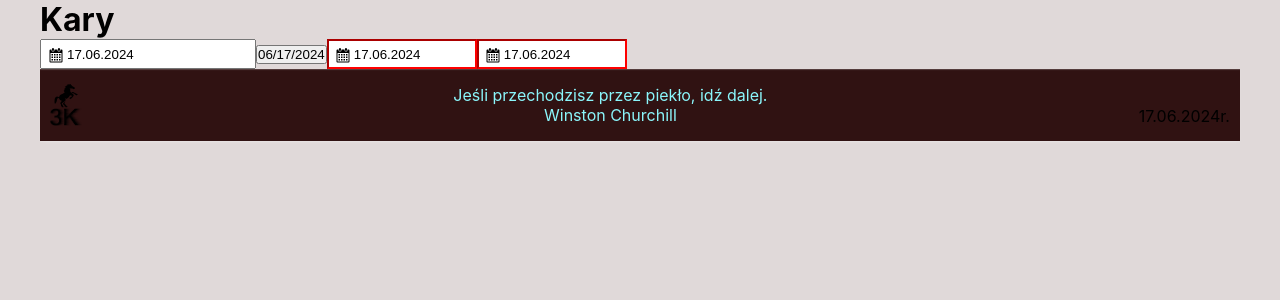
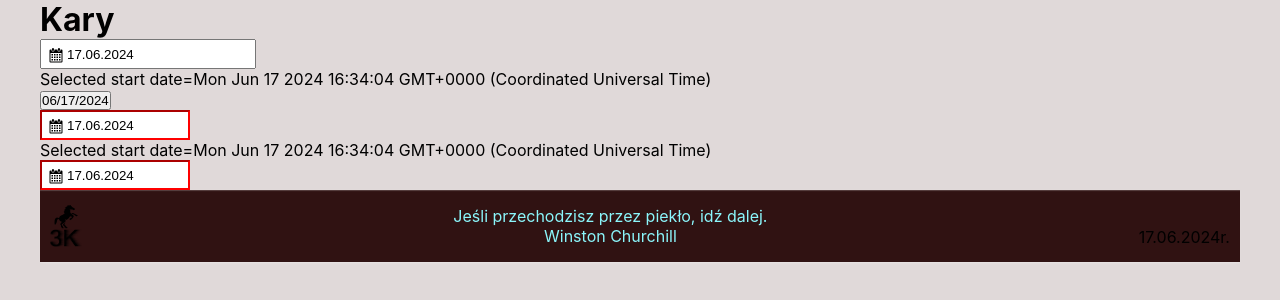
Before and after one commit to KonradKinok/react-helpCreatingWebsite, a React (Vite) app: page / in a window 1280 px wide. Shown: the top 300 px of the page. Built offline with nearby package versions, Linux system fonts and the light colour scheme.

Commit message:
23.06.2024

```diff
--- a/src/components/DateTimePicker/DateTimePicker.jsx
+++ b/src/components/DateTimePicker/DateTimePicker.jsx
@@ -26,12 +26,13 @@ export const DateTimePicker = () => {
         );
     };
     return (
+        <div>
             <DatePicker
                 dateFormat="dd.MM.yyyy"
                 showIcon
                 toggleCalendarOnIconClick
                 selected={startDate}
-            onChange={(date) => setStartDate(date)}
+                onChange={(startDate) => setStartDate(startDate)}
                 icon={<svg className={style.iconContainer} >
                     <use xlinkHref={`${icon}#calendar`} />
                 </svg>}
@@ -41,7 +42,8 @@ export const DateTimePicker = () => {
             >
                 <div style={{ color: "red" }}>Don't forget to check the weather!</div>
             </DatePicker>
-
+            <div>Selected start date={startDate ? startDate.toString() : null}</div>
+        </div>
     );
 
 };
@@ -109,6 +111,7 @@ export const DatePickerCustomHeader = () => {
     };
 
     return (
+        <div>
             <DatePicker
                 dateFormat="dd.MM.yyyy"
                 showIcon
@@ -182,7 +185,8 @@ export const DatePickerCustomHeader = () => {
             >
                 <div style={{ color: "red" }}>Don't forget to check the weather!</div>
             </DatePicker>
-
+            <div>Selected start date={startDate ? startDate.toString() : null}</div>
+        </div>
     );
 
 };
--- a/src/components/Kary/Kary.jsx
+++ b/src/components/Kary/Kary.jsx
@@ -15,7 +15,7 @@ export const Kary = ({ date }) => {
             <DateTimePicker.PickerButton />
             <DateTimePicker.DatePickerCustomHeader />
             <DateTimePicker.DatePickerMonthsYears />
-            <Footer />
+
         </>
     );
 };
--- a/src/main.jsx
+++ b/src/main.jsx
@@ -7,5 +7,6 @@ import { Kary } from "./components/Kary/Kary";
 ReactDOM.createRoot(document.getElementById("root")).render(
   <React.StrictMode>
     <Kary />
+    <Footer />
   </React.StrictMode>
 );
```
Lines whose indentation alone changed are shown as unchanged.
